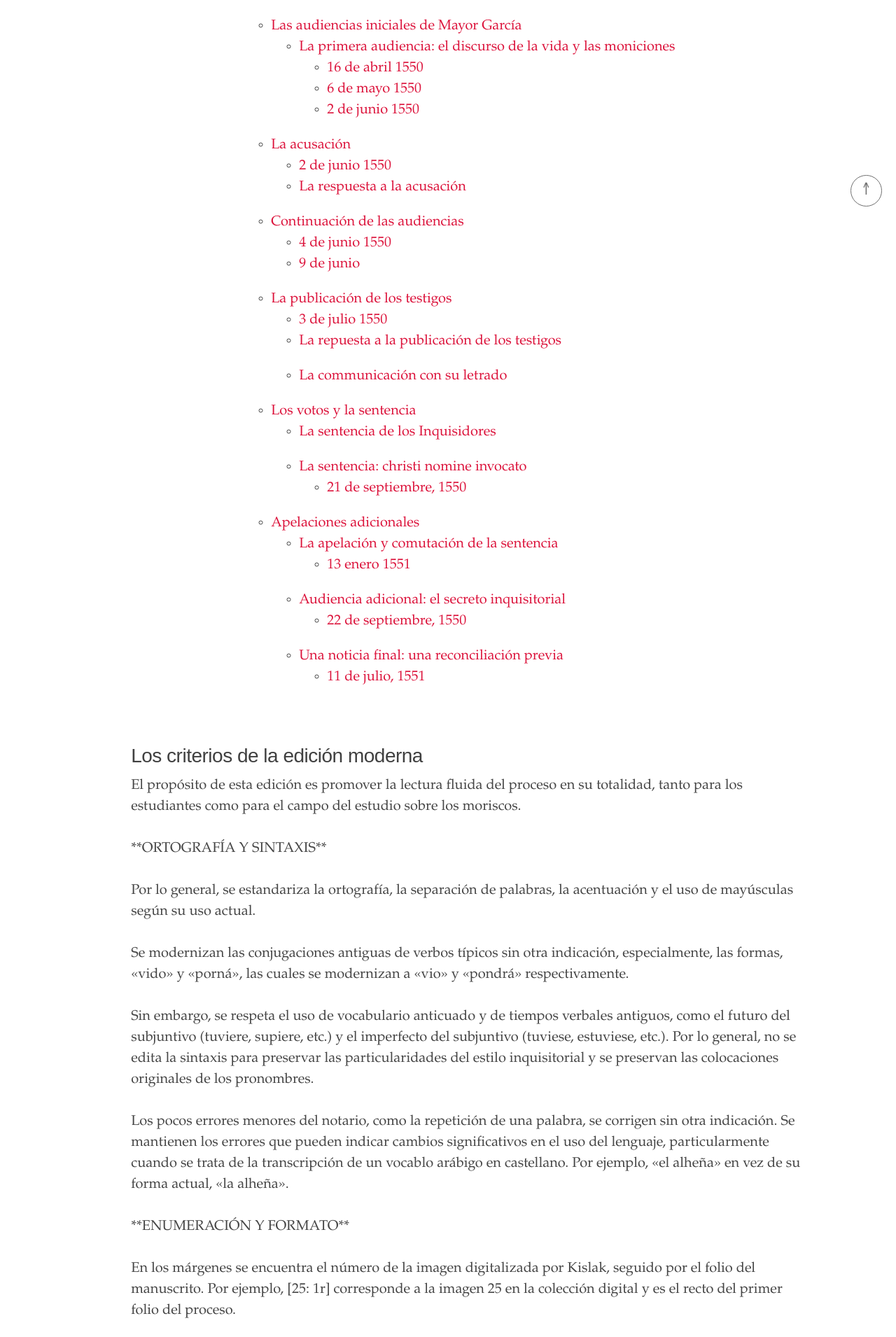
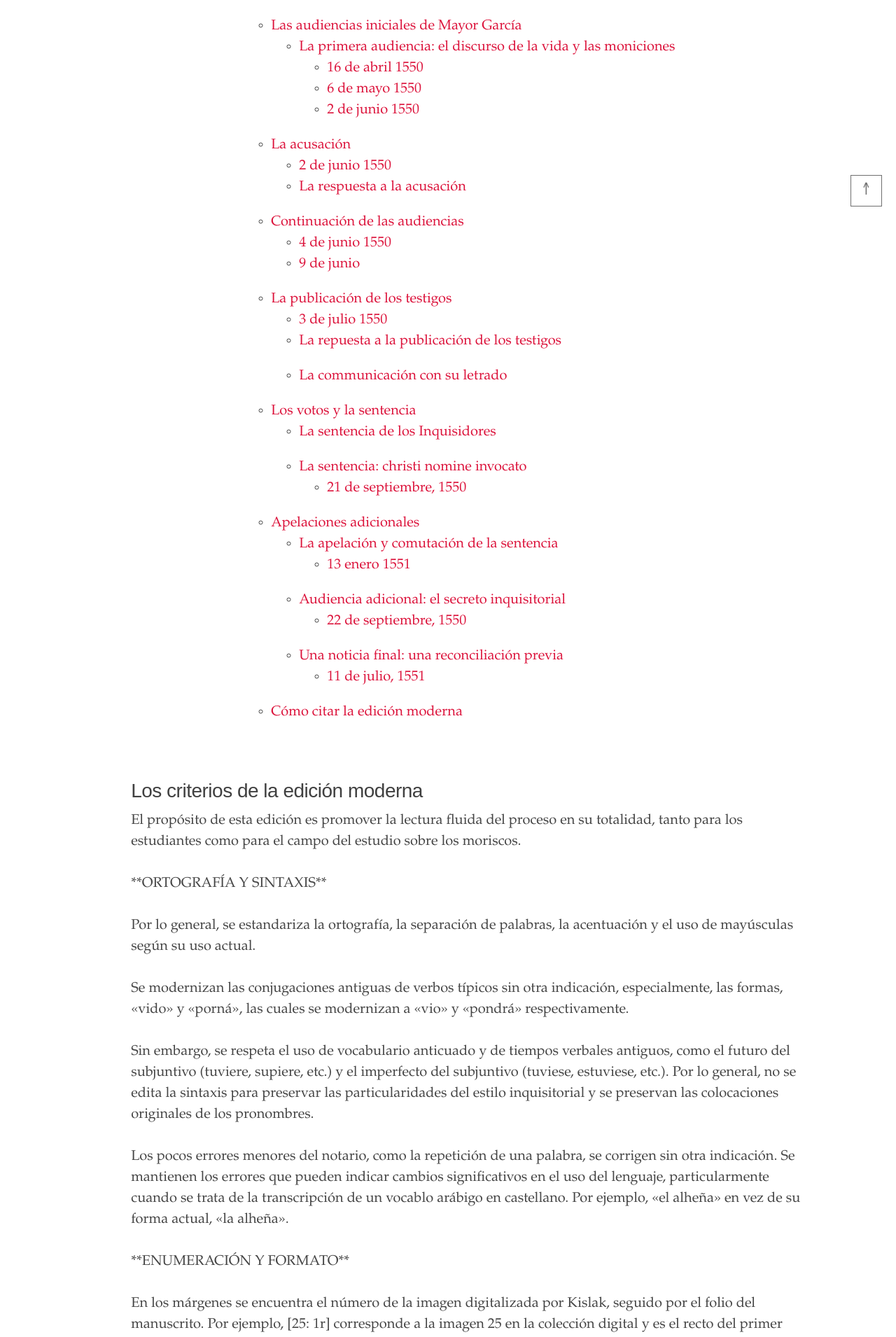
Before and after one commit to digbmc/moriscos-daimel, a Jekyll site: the page built from edicion-moderna.md, in a window 1280 px wide. Shown: the part 585-2495 px from the top of the page at 70% size. Built offline with Jekyll 4.4.1, drawn with Linux system fonts in a browser that asks for light colours.

Commit message:
Added cómo citar to toc.

```diff
--- a/_sass/_ed.scss
+++ b/_sass/_ed.scss
@@ -1080,7 +1080,6 @@ html {
     background: transparent;
     color: #333;
     border: 1px solid #333;
-    border-radius: 50%;
 
     text-decoration: none;
     font-size: 24px;
--- a/edicion-moderna.md
+++ b/edicion-moderna.md
@@ -55,6 +55,9 @@ nav_order: 3
                 {% endif %}
             </li>
         {% endfor %}
+        <li>
+            <a href="#citacion">Cómo citar la edición moderna</a>
+        </li>
     </ul>
 </div>
 <article>
@@ -309,10 +312,7 @@ nav_order: 3
 <br>
 <hr>
 <div style="max-width:38rem;margin-left:auto;margin-right:auto;">
-    <em>Cómo citar la edición moderna:</em>
-    <ul>
-        <li>
-            Alejandre Lamas-Nemec and Kathryn Phipps. El proceso de Mayor García: la edición moderna. Bryn Mawr College, 2026. Web.
-        </li>
-    </ul>
+    <p id="citacion">
+    <em>Cómo citar la edición moderna:</em> Alejandre Lamas-Nemec and Kathryn Phipps. El proceso de Mayor García: la edición moderna. Bryn Mawr College, 2026. Web.
+    </p>
 </div>
```
